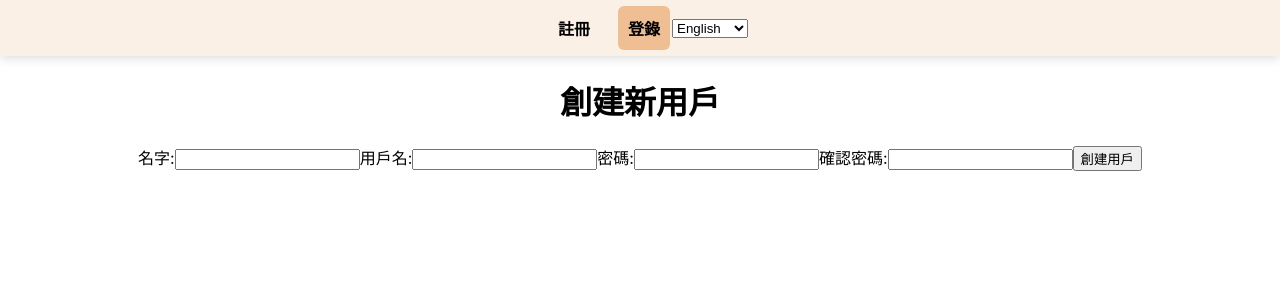
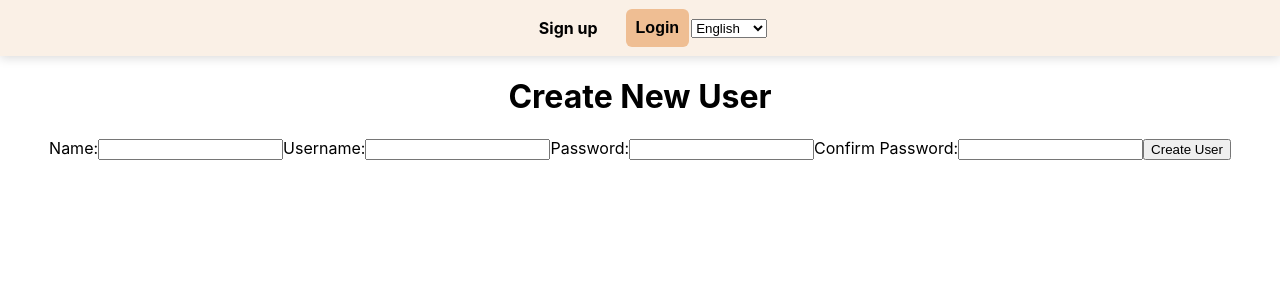
Before and after one commit to zyteo/Login_MERN, a React (Create React App) app in the folder client/: page /signup in a window 1280 px wide. Shown: the top 300 px of the page. Built offline with nearby package versions, Linux system fonts and the light colour scheme.

Commit message:
Found another way to implement localisation without ternary operator

```diff
--- a/client/src/App.js
+++ b/client/src/App.js
@@ -12,7 +12,7 @@ function App() {
   const [auth, setAuth] = useState("NoAuth");
   const [role, setRole] = useState("User");
   const [userName, setUsername] = useState("");
-  const [language, setLanguage] = useState("en");
+  const [language, setLanguage] = useState("English");
 
   const navigate = useNavigate();
   // handle function for logging out, passed as props to navbar
--- a/client/src/localisation/text.js
+++ b/client/src/localisation/text.js
@@ -1,5 +1,5 @@
 export const text = {
-  en: {
+  English: {
     welcome: "Welcome!",
     signupUserTaken: "Sorry, username is already taken!",
     signupNameTaken: "Sorry, name is already taken!",
@@ -18,7 +18,7 @@ export const text = {
     greet: "Hello",
   },
 
-  simplifiedCN: {
+  简体中文: {
     welcome: "欢迎！",
     signupUserTaken: "不好意思，用户名已被占用！",
     signupNameTaken: "不好意思， 名字已被占用！",
@@ -36,7 +36,7 @@ export const text = {
     logout: "注销",
     greet: "你好",
   },
-  traditionaldCN: {
+  繁体中文: {
     welcome: "歡迎！",
     signupUserTaken: "不好意思，用戶名已被佔用！",
     signupNameTaken: "不好意思， 名字已被佔用！ ",
--- a/client/src/pages/NavBar.jsx
+++ b/client/src/pages/NavBar.jsx
@@ -97,18 +97,18 @@ function NavBar({ setLanguage, language, auth, handleLogOut, userName }) {
         {auth === "NoAuth" ? (
           <>
             <LinkStyled to="/signup" className="signup">
-              <Li>{language === "English" ? text.en.signup : language === "简体中文" ? text.simplifiedCN.signup : text.traditionaldCN.signup}</Li>
+              <Li>{text[language].signup}</Li>
             </LinkStyled>
             <LinkStyled to="/" className="login">
-              <Button primary>{language === "English" ? text.en.login : language === "简体中文" ? text.simplifiedCN.login : text.traditionaldCN.login}</Button>
+              <Button primary>{text[language].login}</Button>
             </LinkStyled>
           </>
         ) : (
           <>
-            <p> {language === "English" ? text.en.greet : language === "简体中文" ? text.simplifiedCN.greet : text.traditionaldCN.greet} {userName}!</p>
+            <p> {text[language].greet}{userName}!</p>
             <LinkStyled to="/" className="logout">
               <Button primary onClick={handleLogOut}>
-              {language === "English" ? text.en.logout : language === "简体中文" ? text.simplifiedCN.logout : text.traditionaldCN.logout}
+              {text[language].logout}
               </Button>
             </LinkStyled>
           </>
--- a/client/src/pages/Signup.jsx
+++ b/client/src/pages/Signup.jsx
@@ -59,9 +59,9 @@ function SignUp({language}) {
 
   return (
     <>
-      <h1>{language === "English" ? text.en.signupNewUser : language === "简体中文" ? text.simplifiedCN.signupNewUser : text.traditionaldCN.signupNewUser}</h1>
+      <h1>{text[language].signupNewUser}</h1>
       <form onSubmit={handleSubmit}>
-            <label>{language === "English" ? text.en.name : language === "简体中文" ? text.simplifiedCN.name : text.traditionaldCN.name}</label>
+            <label>{text[language].name}</label>
             <input
               type="text"
               name="name"
@@ -69,7 +69,7 @@ function SignUp({language}) {
               onChange={handleNameChange}
               required
               ></input>
-              <label>{language === "English" ? text.en.username : language === "简体中文" ? text.simplifiedCN.username : text.traditionaldCN.username}</label>
+              <label>{text[language].username}</label>
             <input
               type="text"
               name="username"
@@ -77,7 +77,7 @@ function SignUp({language}) {
               onChange={handleUsernameChange}
               required
               ></input>
-              <label>{language === "English" ? text.en.password : language === "简体中文" ? text.simplifiedCN.password : text.traditionaldCN.password}</label>
+              <label>{text[language].password}</label>
             <input
               type="password"
               name="password"
@@ -85,7 +85,7 @@ function SignUp({language}) {
               onChange={handlePasswordChange}
               required
             ></input>
-              <label>{language === "English" ? text.en.confirmPassword : language === "简体中文" ? text.simplifiedCN.confirmPassword : text.traditionaldCN.confirmPassword}</label>
+              <label>{text[language].confirmPassword}</label>
             <input
               type="password"
               name="confirm.password"
@@ -93,7 +93,7 @@ function SignUp({language}) {
               onChange={handleConfirmPasswordChange}
               required
             ></input>
-        <button>{language === "English" ? text.en.signupCreate : language === "简体中文" ? text.simplifiedCN.signupCreate : text.traditionaldCN.signupCreate}</button>
+        <button>{text[language].signupCreate}</button>
       </form>
     </>
   );
--- a/client/src/pages/Welcome.jsx
+++ b/client/src/pages/Welcome.jsx
@@ -8,7 +8,7 @@ function Welcome({ language }) {
 
   return (
     <>
-      <h1>{language === "English" ? text.en.welcome : language === "简体中文" ? text.simplifiedCN.welcome : text.traditionaldCN.welcome}</h1>
+      <h1>{text[language].welcome}</h1>
     </>
   );
 }
```
